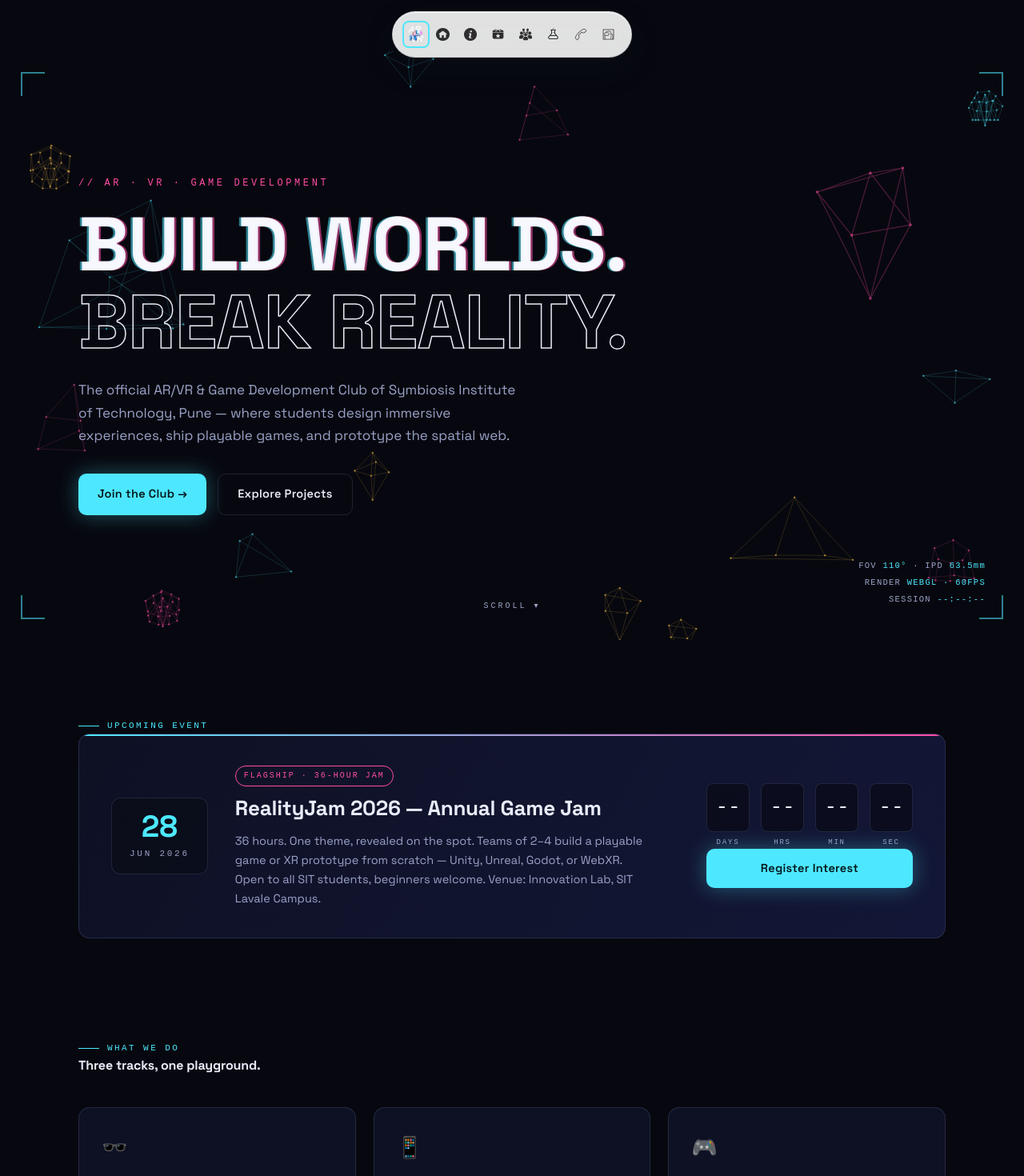
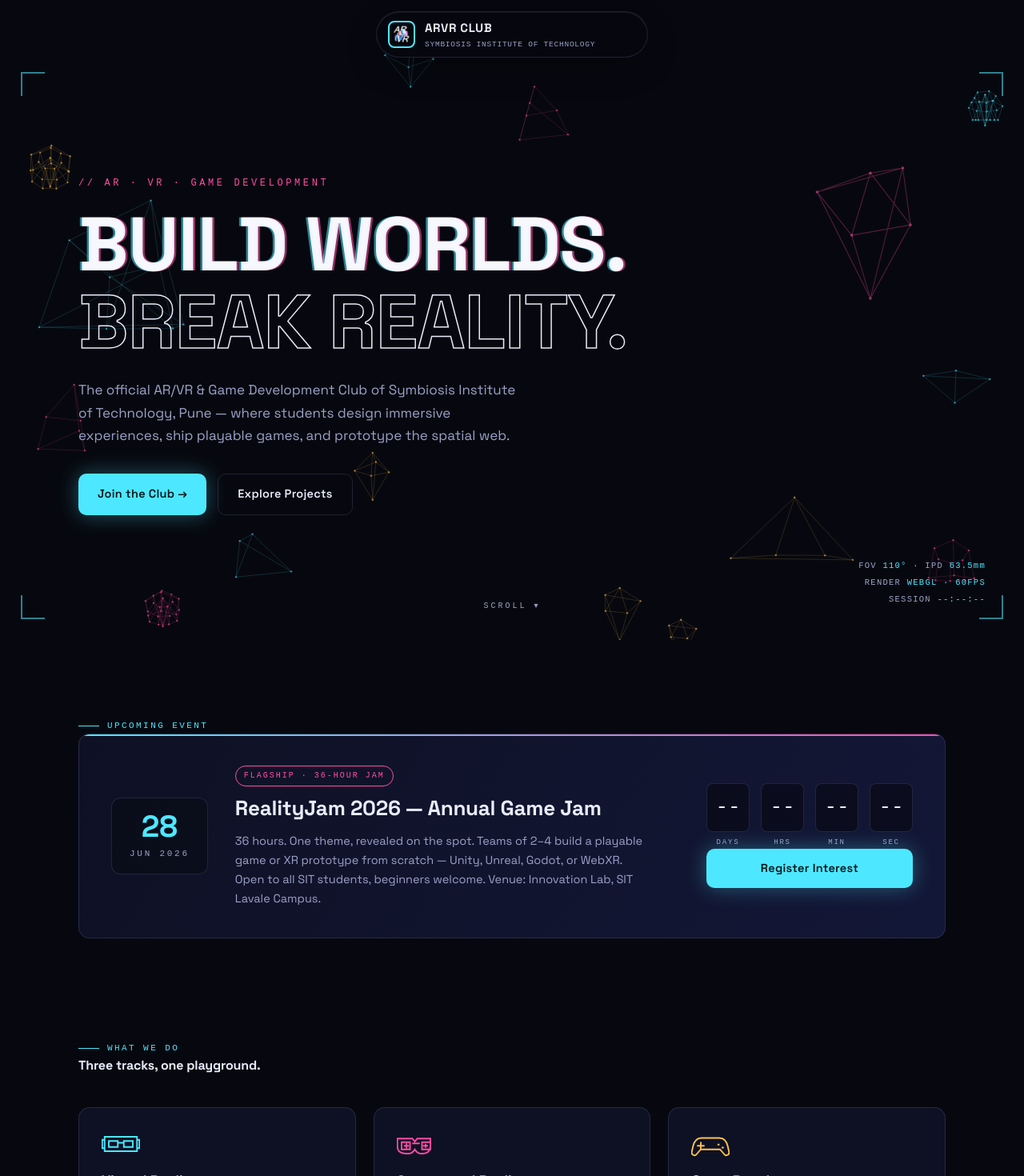
Before and after one commit to RishitPrabhu/ARVRwebsite, a Next.js app: page / in a window 1280 px wide. Shown: the top 1470 px of the page at 80% size. Built offline with nearby package versions, Linux system fonts and the light colour scheme.

Commit message:
Updated Dynamic Island

```diff
--- a/app/globals.css
+++ b/app/globals.css
@@ -38,18 +38,18 @@ body{
 nav{
   position:fixed;top:14px;left:50%;z-index:100;
   display:flex;align-items:center;justify-content:flex-start;
-  width:min(94vw,300px);height:58px;padding:0 12px;
+  width:min(94vw,340px);height:58px;padding:0 14px;
   transform:translateX(-50%);
-  background:rgba(255,255,255,.88);
+  background:rgba(7,8,15,.78);
   backdrop-filter:blur(14px);
-  border:1px solid rgba(20,30,50,.12);border-radius:999px;
-  box-shadow:0 14px 38px rgba(20,30,50,.16),inset 0 1px 0 rgba(255,255,255,.9);
+  border:1px solid var(--line);border-radius:999px;
+  box-shadow:0 14px 38px rgba(0,0,0,.24),inset 0 1px 0 rgba(255,255,255,.06);
   overflow:visible;
   transition:width .45s cubic-bezier(.22,1,.36,1),background .3s,box-shadow .3s;
 }
 .brand{display:flex;align-items:center;gap:12px;flex:0 0 auto;cursor:pointer;user-select:none}
 .brand>a{display:flex;flex:0 0 auto}
-.brand>div:last-child{display:none}
+.brand>div:last-child{display:block}
 .brand .mark{
   width:34px;height:34px;border:2px solid var(--cyan);border-radius:8px;
   display:grid;place-items:center;font-family:var(--mono);font-size:11px;
@@ -59,38 +59,37 @@ nav{
   content:"";position:absolute;inset:-2px;border:2px solid var(--magenta);
   border-radius:8px;transform:translate(3px,3px);z-index:-1;opacity:.7;
 }
-.brand b{font-size:15px;letter-spacing:.04em;color:#172033}
-.brand small{display:block;font-family:var(--mono);font-size:9.5px;color:#69748b;letter-spacing:.08em;white-space:nowrap}
+.brand b{font-size:15px;letter-spacing:.04em}
+.brand small{display:block;font-family:var(--mono);font-size:9.5px;color:var(--dim);letter-spacing:.08em;white-space:nowrap}
 .nav-links{
-  display:flex;gap:2px;list-style:none;max-width:700px;margin-left:auto;
-  overflow:hidden;opacity:1;pointer-events:auto;
+  display:flex;gap:2px;list-style:none;max-width:0;margin-left:0;
+  overflow:hidden;opacity:0;pointer-events:none;
   transition:max-width .4s cubic-bezier(.22,1,.36,1),margin-left .4s,opacity .2s;
 }
 nav:hover,nav:focus-within{
   width:min(94vw,980px);
-  background:rgba(255,255,255,.96);
-  box-shadow:0 18px 48px rgba(20,30,50,.2),0 0 28px rgba(77,232,255,.12),inset 0 1px 0 rgba(255,255,255,.95);
+  background:rgba(7,8,15,.9);
+  box-shadow:0 18px 48px rgba(0,0,0,.34),0 0 28px rgba(77,232,255,.08),inset 0 1px 0 rgba(255,255,255,.08);
 }
 nav:hover .nav-links,nav:focus-within .nav-links{
   max-width:700px;margin-left:auto;opacity:1;pointer-events:auto;
 }
 .nav-links a{
   display:flex;align-items:center;justify-content:center;padding:8px;border-radius:8px;white-space:nowrap;
-  color:#657087;text-decoration:none;font-size:13.5px;font-weight:500;
+  color:var(--dim);text-decoration:none;font-size:13.5px;font-weight:500;
   letter-spacing:.03em;transition:color .2s,background .2s;
 }
 .nav-links a img{display:block;width:20px;height:20px;object-fit:contain;opacity:.8;transition:opacity .2s}
 .nav-links a span{display:none}
-nav:hover .brand>div:last-child,nav:focus-within .brand>div:last-child{display:block}
 nav:hover .nav-links a,nav:focus-within .nav-links a{gap:7px;padding:8px 10px}
 nav:hover .nav-links a img,nav:focus-within .nav-links a img{width:16px;height:16px}
 nav:hover .nav-links a span,nav:focus-within .nav-links a span{display:inline}
-.nav-links a:hover{color:#111827}
+.nav-links a:hover{color:var(--ink)}
 .nav-links a.active{color:var(--cyan);background:rgba(77,232,255,.08)}
 .nav-links a:focus-visible,.btn:focus-visible,button:focus-visible,input:focus-visible,textarea:focus-visible,select:focus-visible{
   outline:2px solid var(--cyan);outline-offset:2px;
 }
-#menuBtn{display:none;background:none;border:1px solid rgba(20,30,50,.15);color:#172033;
+#menuBtn{display:none;background:none;border:1px solid var(--line);color:var(--ink);
   border-radius:8px;padding:7px 12px;font-family:var(--mono);font-size:12px;cursor:pointer}
 
 /* ---------- PAGES ---------- */
@@ -218,6 +217,9 @@ h1,h2,h3{font-weight:700;letter-spacing:-.01em}
 }
 .card:hover{transform:translateY(-4px);border-color:rgba(77,232,255,.45)}
 .card .glyph{font-size:26px;margin-bottom:14px}
+.card .glyph svg{display:block;width:48px;height:34px;fill:none;stroke:var(--cyan);stroke-width:2.5;stroke-linecap:square;stroke-linejoin:miter}
+.card:nth-child(2) .glyph svg{stroke:var(--magenta)}
+.card:nth-child(3) .glyph svg{stroke:var(--amber)}
 .card h3{font-size:18px;margin-bottom:8px}
 .card p{color:var(--dim);font-size:14px}
 .stats-strip{
@@ -459,14 +461,14 @@ footer{border-top:1px solid var(--line);padding:42px 0;background:var(--panel)}
 @media(max-width:680px){
   nav{
     top:0;left:0;width:auto;height:64px;padding:0 28px;
-    transform:none;border:0;border-bottom:1px solid rgba(20,30,50,.12);
-    border-radius:0;background:rgba(255,255,255,.92);box-shadow:0 6px 20px rgba(20,30,50,.1);
+    transform:none;border:0;border-bottom:1px solid var(--line);
+    border-radius:0;background:rgba(7,8,15,.72);box-shadow:none;
   }
   .brand>div:last-child{display:block}
-  nav:hover,nav:focus-within{width:auto;background:rgba(255,255,255,.92);box-shadow:0 6px 20px rgba(20,30,50,.1)}
+  nav:hover,nav:focus-within{width:auto;background:rgba(7,8,15,.72);box-shadow:none}
   .nav-links{
     display:none;position:fixed;top:64px;left:0;right:0;flex-direction:column;
-    background:rgba(255,255,255,.98);padding:16px 22px;border-bottom:1px solid rgba(20,30,50,.12);
+    background:rgba(7,8,15,.97);padding:16px 22px;border-bottom:1px solid var(--line);
     max-width:none;margin-left:0;opacity:1;pointer-events:auto;overflow:visible;
   }
   .nav-links a{justify-content:flex-start;padding:8px 14px;gap:0}
--- a/app/home/page.tsx
+++ b/app/home/page.tsx
@@ -69,17 +69,29 @@ export default function HomePage(){
       <h2 className="[clamp(28px,4vw,40px)] mt-[14px]">Three tracks, one playground.</h2>
       <div className="grid-3">
         <div className="card">
-          <div className="glyph">🕶️</div>
+          <div className="glyph" aria-hidden="true">
+            <svg viewBox="0 0 64 40" role="img">
+              <path d="M5 8h54v24H5zM12 15h15v10H12zM37 15h15v10H37zM27 18h10M5 13H1v14h4M59 13h4v14h-4" />
+            </svg>
+          </div>
           <h3>Virtual Reality</h3>
           <p>Full-immersion experiences on Quest and PCVR — locomotion systems, hand tracking, spatial audio, and VR interaction design built in Unity and Unreal.</p>
         </div>
         <div className="card">
-          <div className="glyph">📱</div>
+          <div className="glyph" aria-hidden="true">
+            <svg viewBox="0 0 64 40" role="img">
+              <path d="M4 11h22l4 5 4-5h22v13c0 7-5 12-12 12H40c-4 0-7-2-10-7-3 5-6 7-10 7h-4C5 36 1 31 1 24V11h3ZM8 17h14v12H8zM42 17h14v12H42zM27 19h10M16 20v6M13 23h6M48 21v4M45 23h6" />
+            </svg>
+          </div>
           <h3>Augmented Reality</h3>
           <p>Marker-based and markerless AR for mobile and web — ARCore, ARKit, WebXR, and campus-scale AR navigation and visualisation projects.</p>
         </div>
         <div className="card">
-          <div className="glyph">🎮</div>
+          <div className="glyph" aria-hidden="true">
+            <svg viewBox="0 0 64 40" role="img">
+              <path d="M17 10h30c7 0 12 5 14 14l2 9c1 5-5 8-8 4l-7-8H16l-7 8c-3 4-9 1-8-4l2-9c2-9 7-14 14-14ZM16 18v10M11 23h10M45 21h1M52 26h1" />
+            </svg>
+          </div>
           <h3>Game Development</h3>
           <p>From pixel-art platformers to multiplayer prototypes — gameplay programming, level design, shaders, game art, and publishing on itch.io.</p>
         </div>
```
